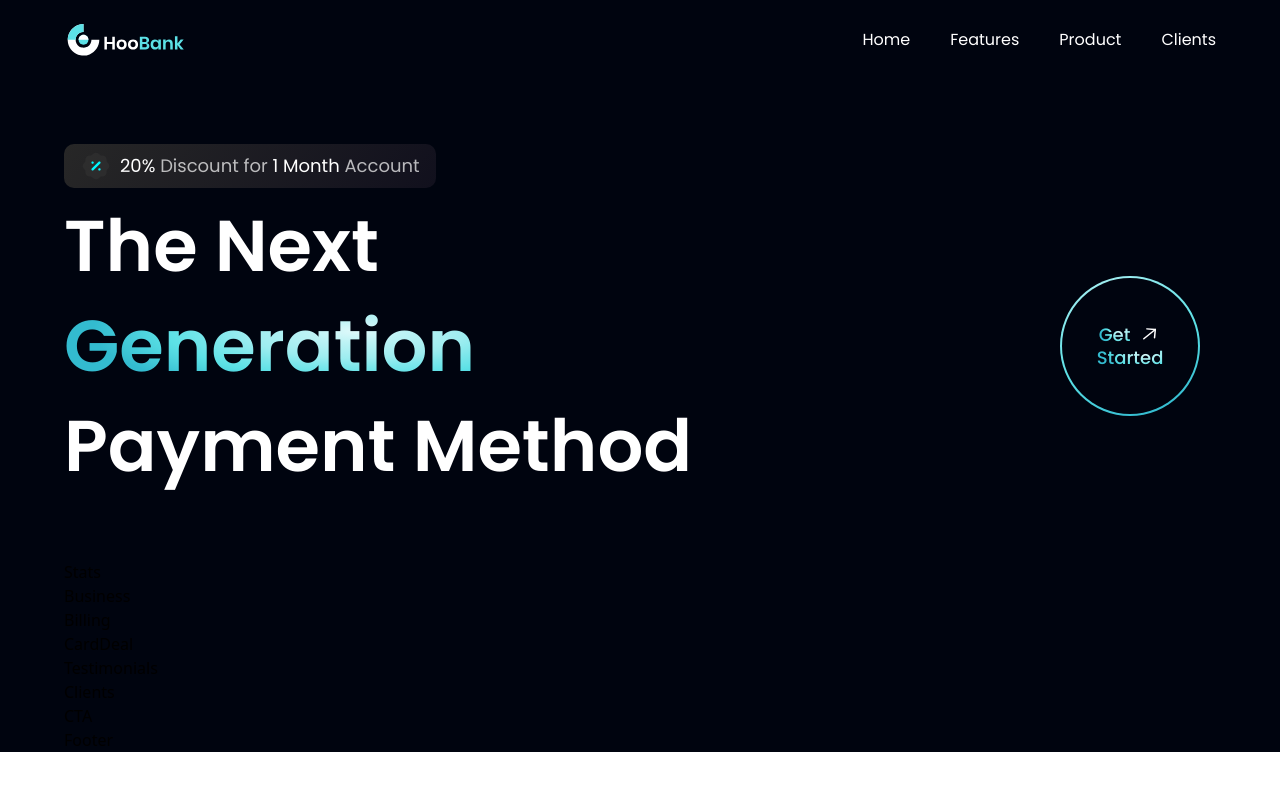
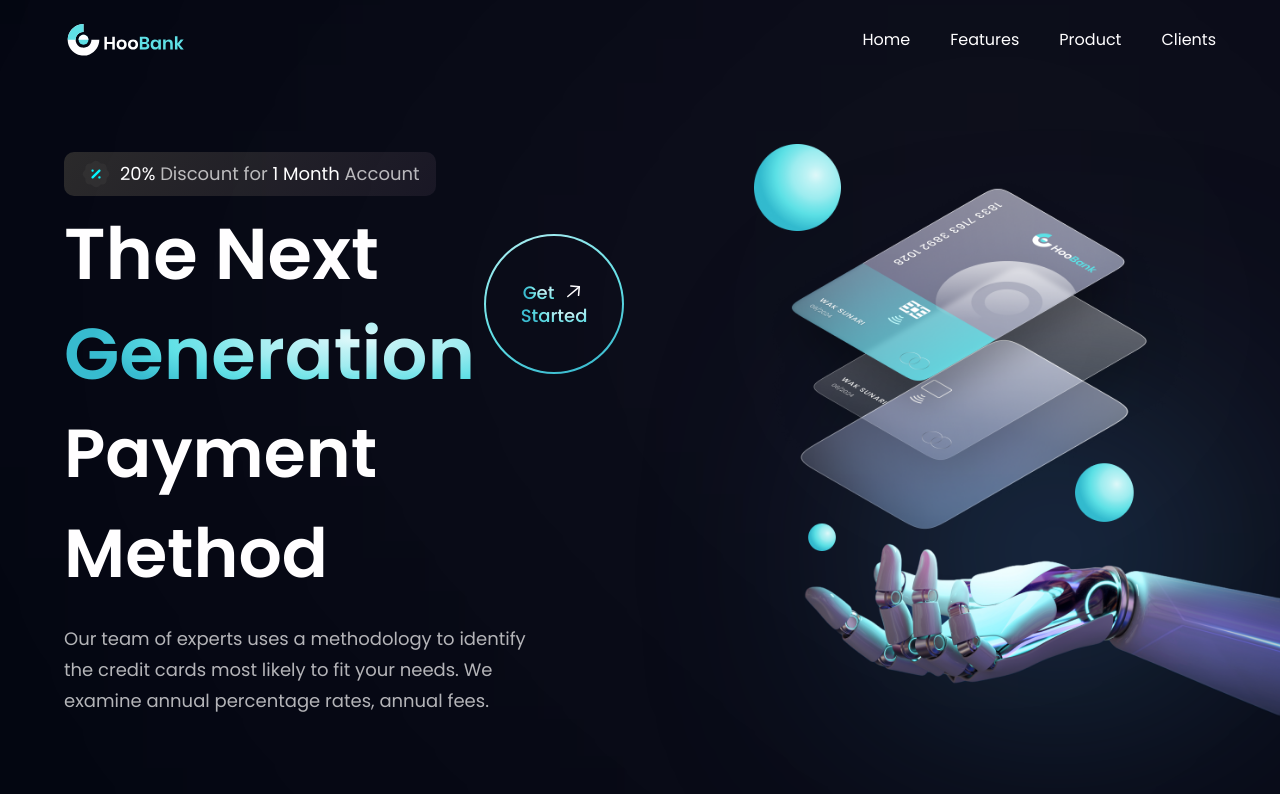
Before and after one commit to Denysmak/Bank-modern-app, a React (Vite) app: page / in a window 1280 px wide. Shown: the top 794 px of the page. Built offline with nearby package versions, Linux system fonts and the light colour scheme.

Commit message:
termina seção hero

```diff
--- a/src/App.jsx
+++ b/src/App.jsx
@@ -1,5 +1,6 @@
 import React from 'react'
 import styles from './style'
+<link rel="stylesheet" href="index.css" />
 import { NavBar, Hero, Stats, Business,Billing, CardDeal, Testimonials, Clients, CTA, Footer} from './components';
 
 const App = () => (
--- a/src/components/Hero.jsx
+++ b/src/components/Hero.jsx
@@ -20,14 +20,24 @@
           <h1 className='flex-1 font-poppins font-semibold ss:text-[72px] text-[52px] text-white ss:leading-[100px] leading-[75px]'>
             The Next <br className='sm:block hidden'/>
             <span className='text-gradient'>Generation </span> <br/>
-             Payment Method
           </h1>
           <div className='ss:flex hidden md:mr-4 mr-0'>
             <GetStarted />
           </div>
         </div>
+        <h1 className='font-poppins font-semibold ss:text-[68px] text-[52px] text-white ss:leading-[100px] leading-[75px]w-full'>Payment Method</h1>
 
+        <p className={`${styles.paragraph} max-w-[470px] mt-5`}>Our team of experts uses a methodology to identify the credit cards most likely to fit your needs. We examine annual percentage rates, annual fees.</p>
+      </div>
+      <div className={`flex-1 flex ${styles.flexCenter} md:my-0 my-10 relative`}>
+        <img src={robot} alt="billing" className='w-[100%] h-[100%] relative z-[5]'/>
+        <div className='absolute z-[0] w-[40%] h-[35%] top-0 pink__gradient'/>
+        <div className='absolute z-[1] w-[80%] h-[85%] rounded-full bottom-40 white__gradient'/>
+        <div className='absolute z-[0] w-[50%] h-[50%] right-20 bottom-20 blue__gradient'/>
 
+      </div>
+      <div className={`ss:hidden ${styles.flexCenter}`}>
+        <GetStarted/>
       </div>
 
     </section>
```
